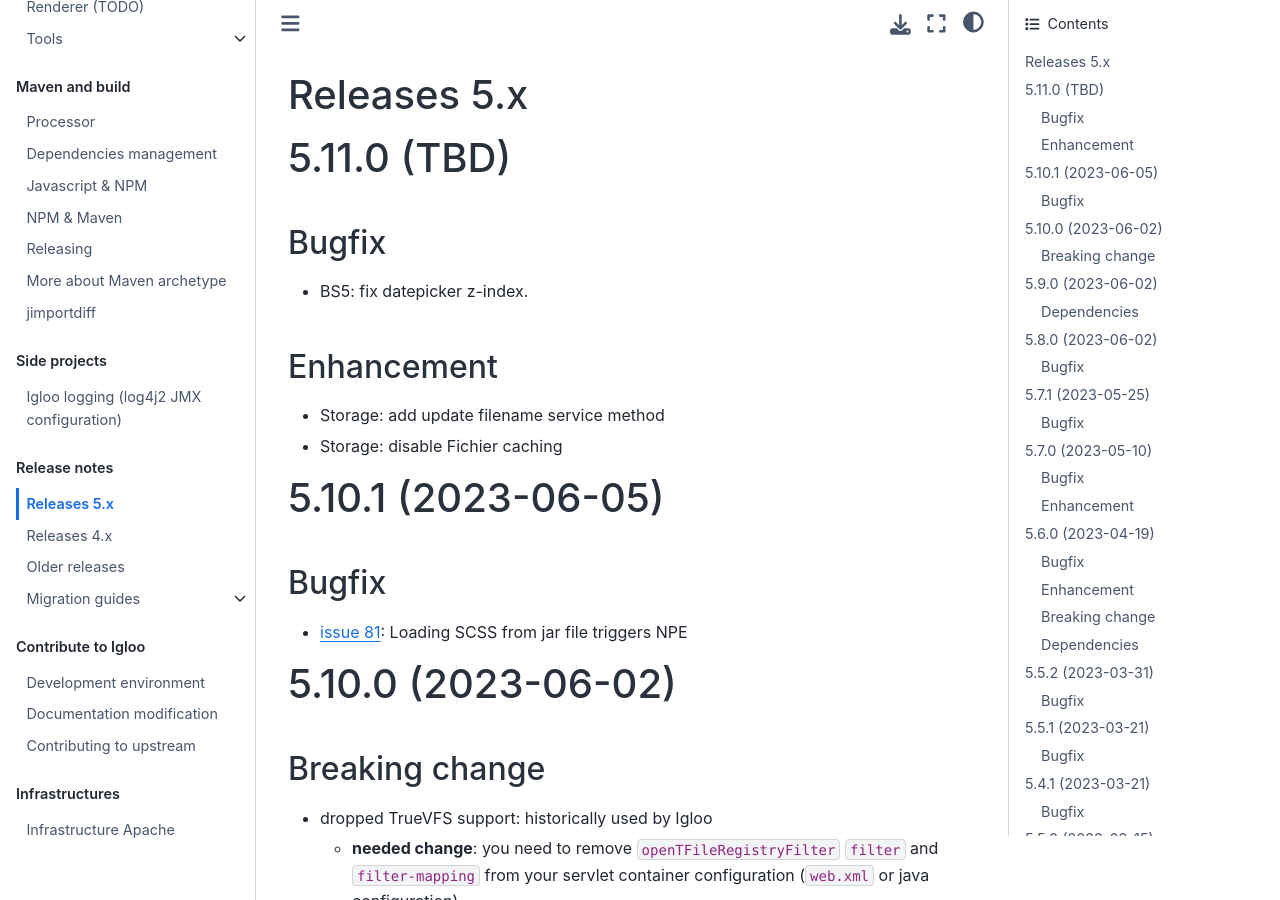
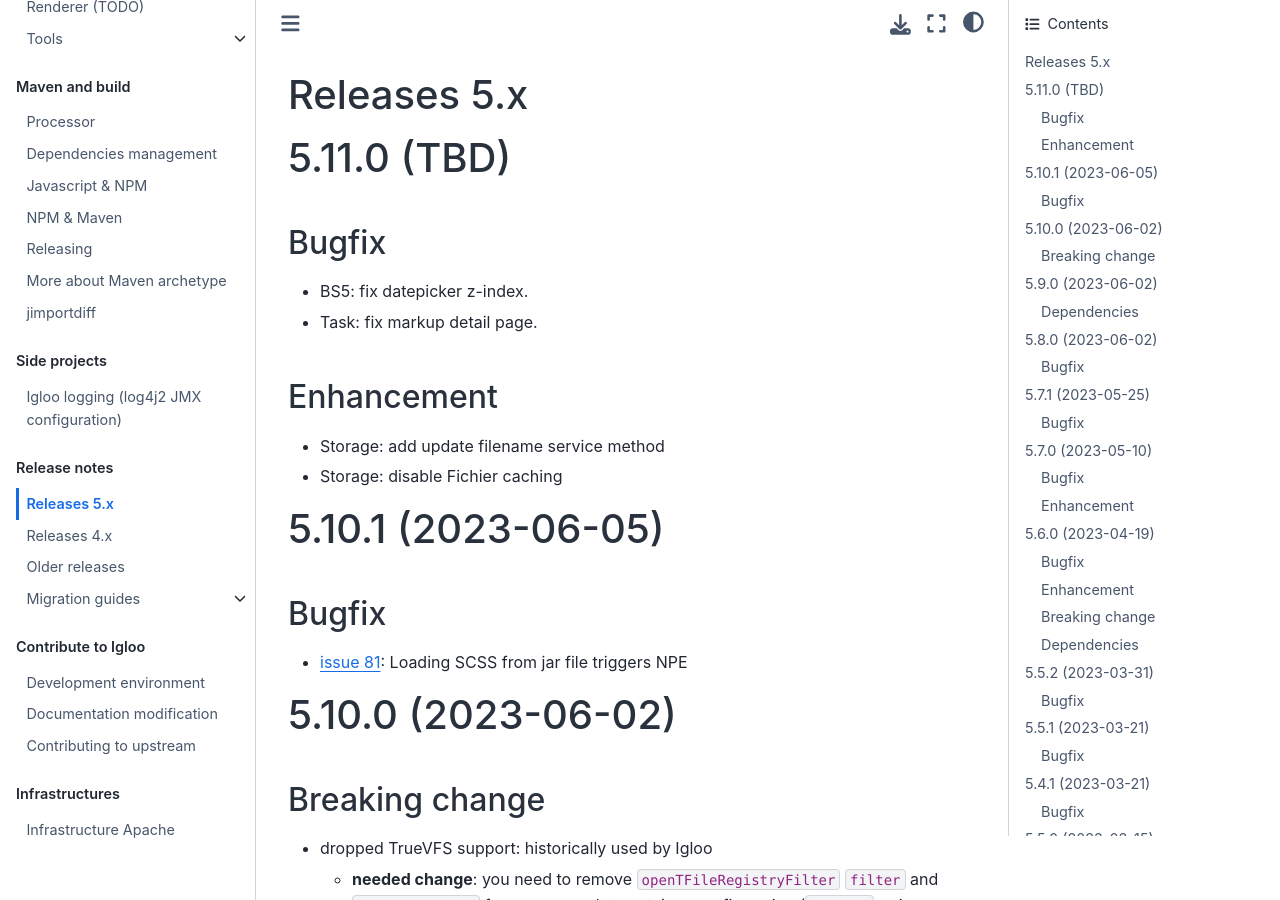
Before and after one commit to igloo-project/igloo-doc, a Sphinx documentation site: the page built from source/release-notes/releases-5.x.md, in a window 1280 px wide and 900 px high. Built offline with Sphinx 7.4.7 and the Sphinx Book theme 1.1.4, drawn with Linux system fonts in a browser that asks for light colours.

Commit message:
Changelog 5.11.0

```diff
--- a/source/release-notes/releases-5.x.md
+++ b/source/release-notes/releases-5.x.md
@@ -7,6 +7,7 @@
 ## Bugfix
 
 * BS5: fix datepicker z-index.
+* Task: fix markup detail page.
 
 ## Enhancement
 
```
